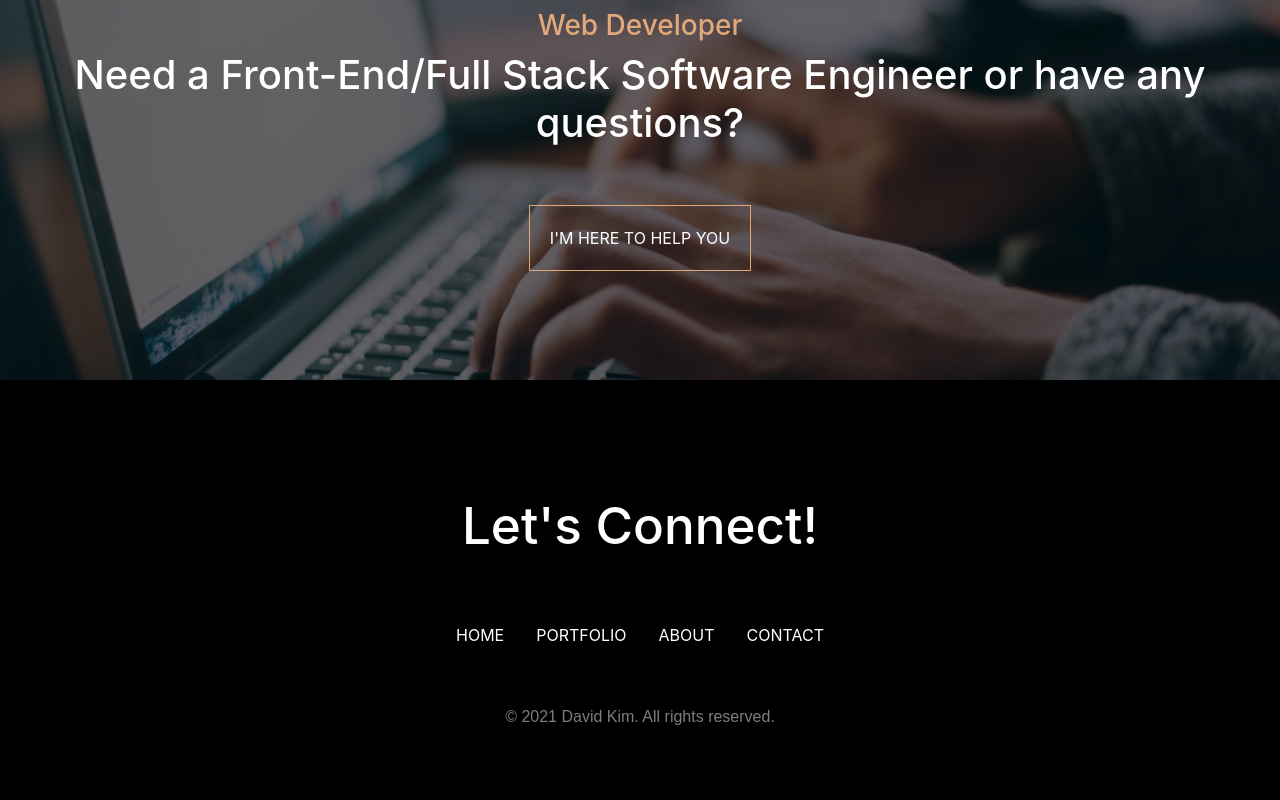
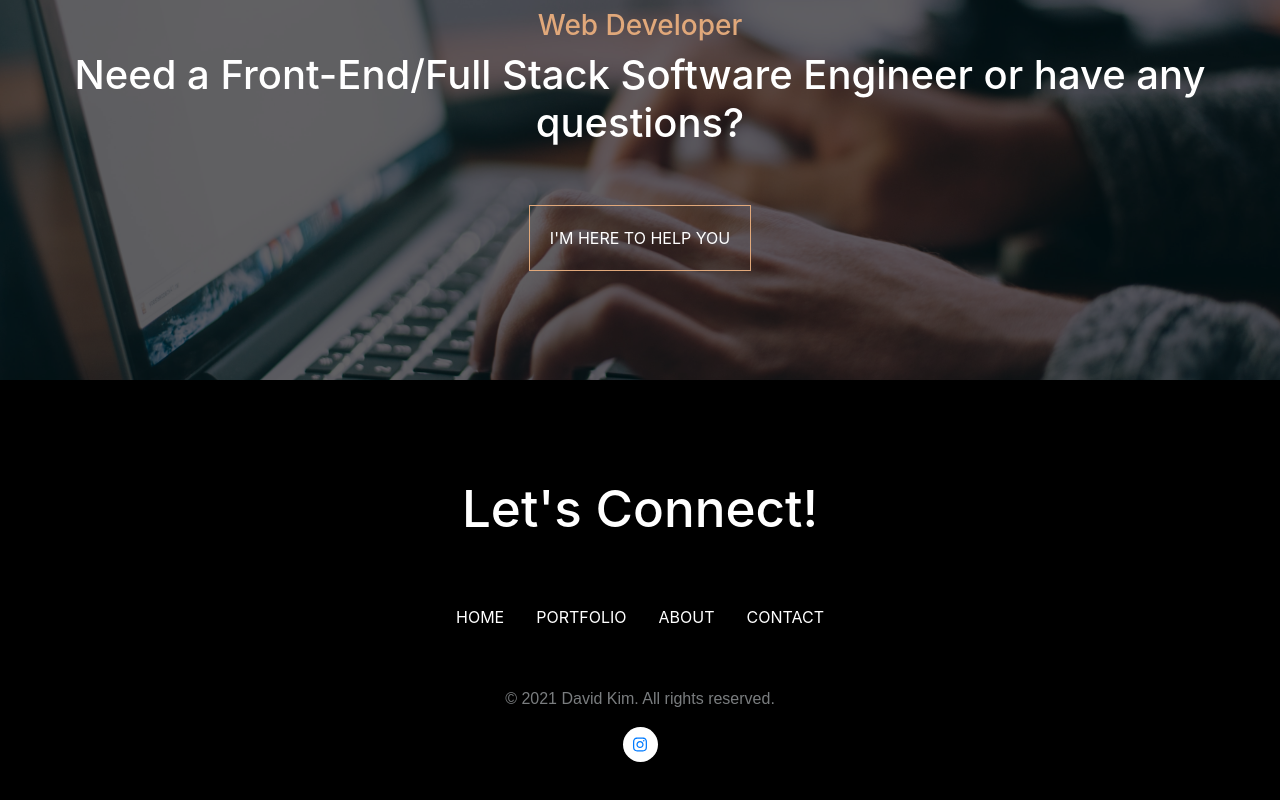
Before and after one commit to davidhk21/my-portfolio, a Next.js app: page / in a window 1280 px wide. Shown: the part 3280-4080 px from the top of the page. Built offline with nearby package versions, Linux system fonts and the light colour scheme.

Commit message:
added instagram icon

```diff
--- a/components/footer.js
+++ b/components/footer.js
@@ -1,7 +1,10 @@
 import React from 'react';
 import Link from 'next/link';
 import { Nav } from 'react-bootstrap';
+// import { IoLogoInstagram } from 'react-icons/io';
 import styles from '../styles/App.module.css';
+
+import { FontAwesomeIcon } from '@fortawesome/react-fontawesome';
 
 export default function Footer() {
   return (
@@ -22,7 +25,9 @@ export default function Footer() {
         </Link>
       </Nav>
       <p className={styles.copyright}>&copy; 2021 David Kim. All rights reserved.</p>
-      <div className="elfsight-app-35468a62-3613-4406-9a8c-b980289619da" />
+      <a className={styles.instagramContainer}>
+        <FontAwesomeIcon icon={['fab', 'instagram']} className={styles.instagram} />
+      </a>
     </div>
   );
 }
--- a/package.json
+++ b/package.json
@@ -8,11 +8,17 @@
     "start": "next start"
   },
   "dependencies": {
+    "@fortawesome/fontawesome-svg-core": "^1.2.34",
+    "@fortawesome/free-brands-svg-icons": "^5.15.2",
+    "@fortawesome/free-regular-svg-icons": "^5.15.2",
+    "@fortawesome/free-solid-svg-icons": "^5.15.2",
+    "@fortawesome/react-fontawesome": "^0.1.14",
     "bootstrap": "^4.6.0",
     "next": "10.0.6",
     "react": "17.0.1",
     "react-bootstrap": "^1.4.3",
     "react-dom": "17.0.1",
+    "react-icons": "^4.1.0",
     "react-share": "^4.3.1"
   },
   "devDependencies": {
--- a/pages/_app.js
+++ b/pages/_app.js
@@ -1,8 +1,15 @@
 import React from 'react';
 import '../styles/globals.css';
 import 'bootstrap/dist/css/bootstrap.min.css';
+
+import { library } from '@fortawesome/fontawesome-svg-core';
+import { fab } from '@fortawesome/free-brands-svg-icons';
+// import { faCoffee } from '@fortawesome/free-solid-svg-icons';
+
 import NavBar from '../components/navbar';
 import Footer from '../components/footer';
+
+library.add(fab);
 
 function MyApp({ Component, pageProps }) {
   return (
--- a/styles/App.module.css
+++ b/styles/App.module.css
@@ -33,3 +33,34 @@
 .copyright {
   color: #7a7d7f;
 }
+
+.hideContainer {
+  position: relative;
+  border: 1px solid white;
+}
+
+.hide {
+  height: 40px;
+  width: 40px;
+  background: white;
+  position: absolute;
+  right: 0;
+  top: 0;
+  display: inline-block;
+  z-index: ;
+}
+
+.instagramContainer {
+  height: 35px;
+  width: 35px;
+  background: white;
+  border-radius: 50%;
+  display: flex;
+  justify-content: center;
+  align-items: center;
+}
+
+.instagram {
+  height: 25px;
+  width: 25px
+}
```
Also changed, not shown: 1 other file (tests, documents, lock files or other folders).
